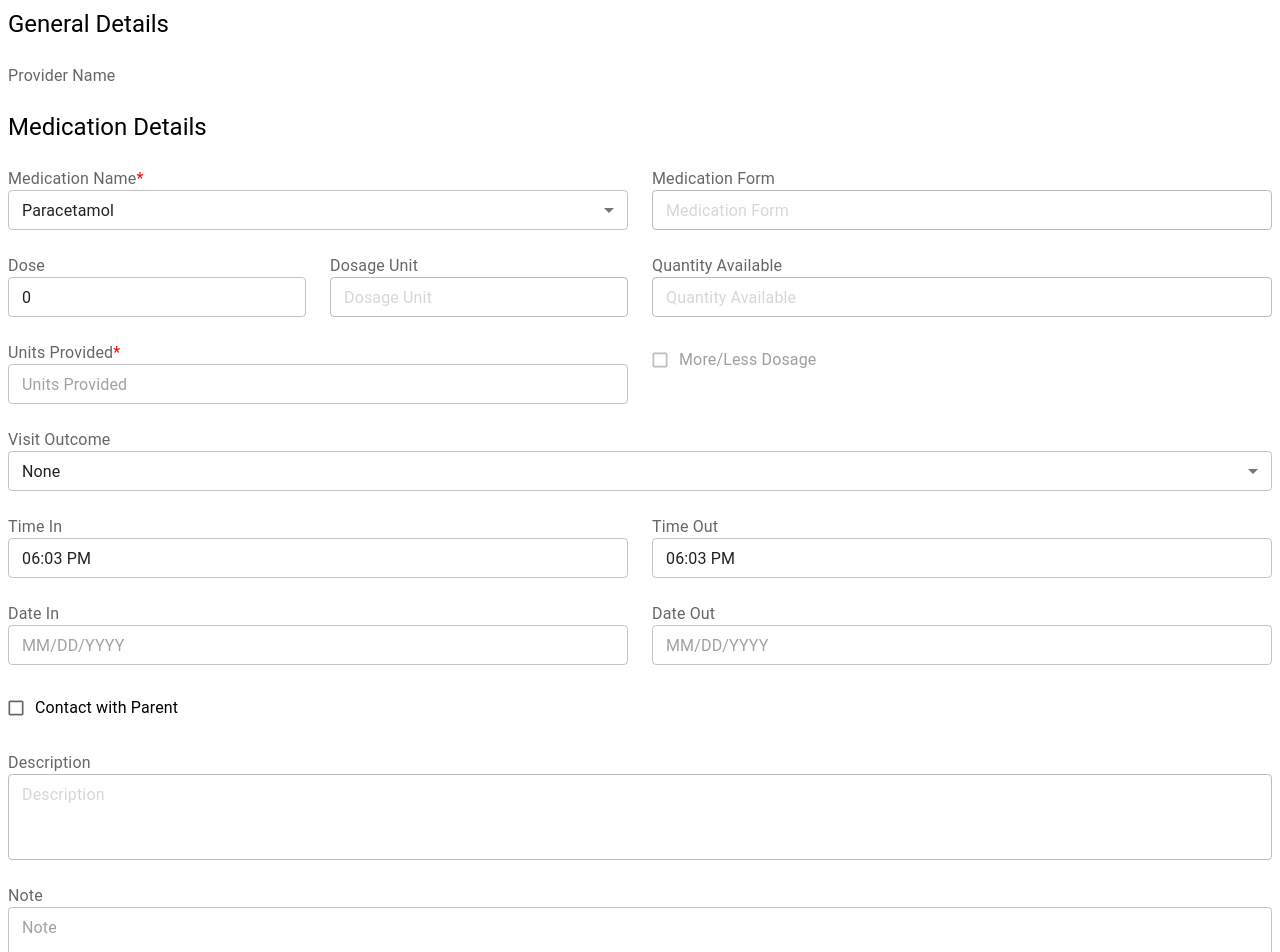
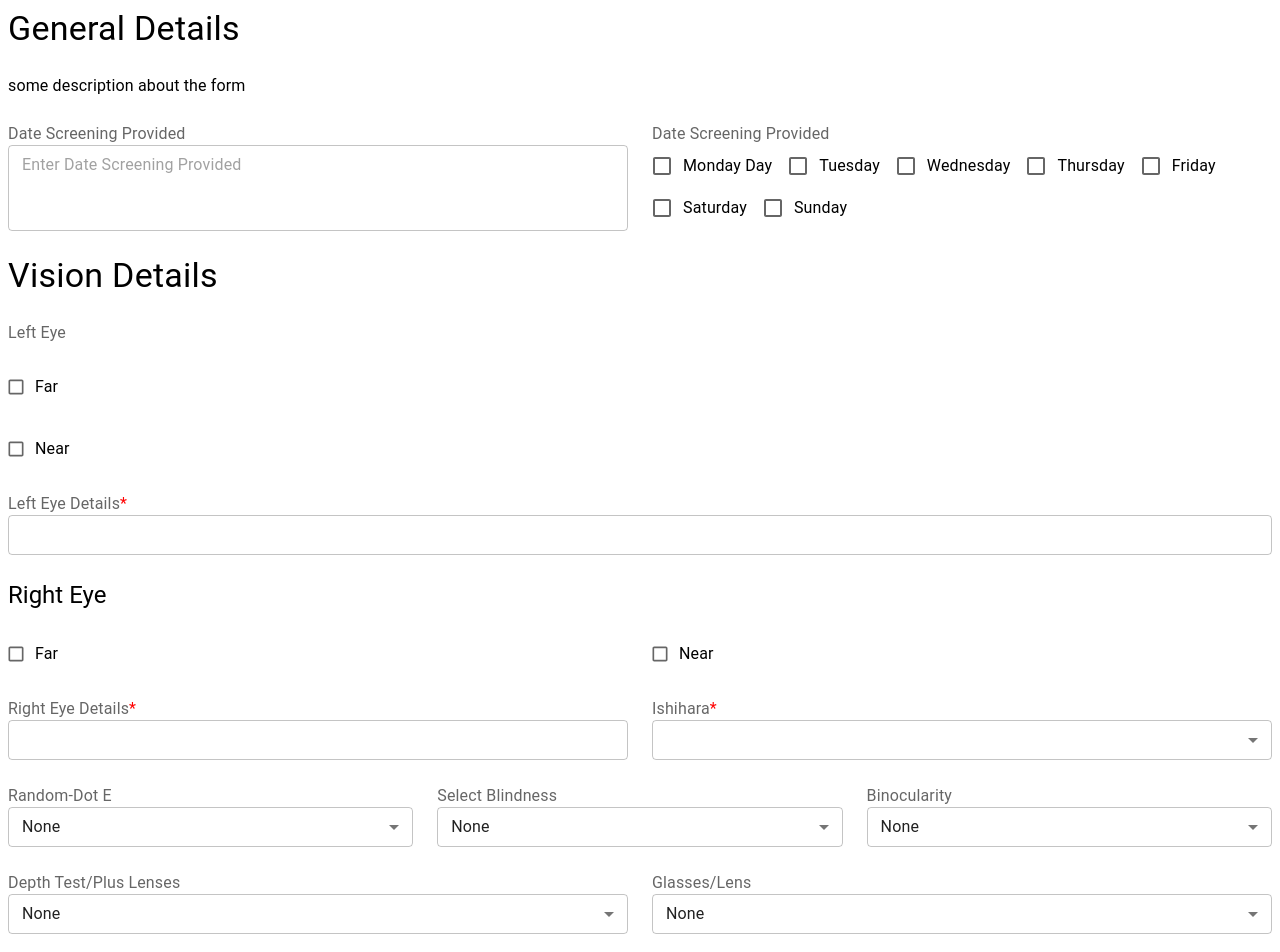
Before and after one commit to AmshenShanu07/form-sculpt, a React (Vite) app in the folder packages/form-sculpt/: page / in a window 1280 px wide. Shown: the top 952 px of the page. Built offline with nearby package versions, Linux system fonts and the light colour scheme.

Commit message:
changed options array structure

```diff
--- a/packages/form-sculpt/package.json
+++ b/packages/form-sculpt/package.json
@@ -1,6 +1,6 @@
 {
   "name": "form-sculpt",
-  "version": "0.3.20",
+  "version": "0.4.0",
   "description": "This package help to generate mui forms with yup validation from json data",
   "homepage": "https://github.com/AmshenShanu07/form-sculpt",
   "license": "Apache-2.0",
--- a/packages/form-sculpt/src/App.tsx
+++ b/packages/form-sculpt/src/App.tsx
@@ -1,22 +1,19 @@
-import React, { useState } from 'react';
+import Form from './Components/Form';
+import { sampleJsonField } from './sampleData';
+// import { ButtonTemplateProps } from './Context/PropContext/type';
 
-import Form from './Components/Form';
-import { chartMar } from './sampleData';
-import { ButtonTemplateProps } from './Context/PropContext/type';
+// const ButtonTemplate: React.FC<ButtonTemplateProps> = ({ errors, values }) => {
 
-const ButtonTemplate: React.FC<ButtonTemplateProps> = ({ errors, values }) => {
-
-  return (
-    <React.Fragment>
-      <button type='submit'>Submit</button>
-      <button onClick={() => console.log(errors)}>Errors</button>
-      <button onClick={() => console.log(values)}>Values</button>
-    </React.Fragment>
-  );
-};
+//   return (
+//     <React.Fragment>
+//       <button type='submit'>Submit</button>
+//       <button onClick={() => console.log(errors)}>Errors</button>
+//       <button onClick={() => console.log(values)}>Values</button>
+//     </React.Fragment>
+//   );
+// };
 
 const App = () => {
-  const [val, setVal] = useState<string>("12");
   const uploadFile = async (file: File) => {
     const url = await URL.createObjectURL(file);
     return url;
@@ -25,17 +22,10 @@ const App = () => {
   return (
     <div>
       <Form
-        schema={chartMar}
+        schema={sampleJsonField}
         onSubmit={(d) => console.log(d)}
         onFileUpload={uploadFile}
-        defaultValue={{
-          Dose: 0
-        }}
-        templates={{
-          ButtonTemplates: ButtonTemplate
-        }}
       />
-      <input type="text" value={val} onChange={(e) => setVal(e.target.value)} />
     </div>
   );
 };
--- a/packages/form-sculpt/src/Components/Fields/checkboxes.tsx
+++ b/packages/form-sculpt/src/Components/Fields/checkboxes.tsx
@@ -4,6 +4,7 @@ import { Controller } from 'react-hook-form';
 import { InputFieldProps } from './type';
 import { useValueHolder } from '../../Context/DataHolderContext/hook';
 import { useProps } from '../../Context/PropContext/hook';
+import { OptionsType } from '../../Context/PropContext/type';
 
 const FormCheckboxes = (props: InputFieldProps) => {
   const { control, data, error, onChange } = props;
@@ -21,12 +22,12 @@ const FormCheckboxes = (props: InputFieldProps) => {
           </InputLabel>
         </Grid>
 
-        {data.options &&
-          data.options.map((d: string, i: number) => {
+        {data.options?.length &&
+          data.options.map((d: OptionsType, i: number) => {
             return (
               <Box key={i} sx={{ display: 'flex', flexWrap: 'wrap' }}>
                 <Controller
-                  name={d}
+                  name={d.key}
                   control={control}
                   render={({ field }) => {
                     if (templates?.CheckBox) {
@@ -44,12 +45,12 @@ const FormCheckboxes = (props: InputFieldProps) => {
                     return (
                       <>
                         <FormControlLabel
-                          label={d}
+                          label={d.label}
                           {...field}
                           disabled={Boolean(data.disable)}
                           sx={inputFieldStyle?.checkboxes?.labelStyle || {}}
                           onClick={(e: any) => onChange(e, data, field.onChange)}
-                          checked={(values[data.key] && values[data.key].includes(d)) || false}
+                          checked={(values[data.key] && values[data.key].includes(d.key)) || false}
                           control={
                             <Checkbox
                               sx={inputFieldStyle?.checkboxes?.fieldStyle || {}}
--- a/packages/form-sculpt/src/Components/Fields/radio.tsx
+++ b/packages/form-sculpt/src/Components/Fields/radio.tsx
@@ -3,6 +3,7 @@ import { Controller } from 'react-hook-form';
 
 import { InputFieldProps } from './type';
 import { useProps } from '../../Context/PropContext/hook';
+import { OptionsType } from '../../Context/PropContext/type';
 
 const FormRadio = (props: InputFieldProps) => {
   const { control, data, error, onChange } = props;
@@ -36,11 +37,11 @@ const FormRadio = (props: InputFieldProps) => {
               </InputLabel>
               <RadioGroup row {...field} onChange={(e: any) => onChange(e, data, field.onChange)}>
                 {data?.options &&
-                  data?.options.map((d: any, i: number) => (
+                  data?.options.map((d: OptionsType, i: number) => (
                     <FormControlLabel
                       key={i}
-                      value={d}
-                      label={d}
+                      value={d.key}
+                      label={d.label}
                       disabled={Boolean(data.disable)}
                       sx={inputFieldStyle?.radio?.labelStyle || {}}
                       control={<Radio size={inputFieldSize} sx={inputFieldStyle?.radio?.fieldStyle || {}} />}
--- a/packages/form-sculpt/src/Components/Fields/select.tsx
+++ b/packages/form-sculpt/src/Components/Fields/select.tsx
@@ -3,6 +3,7 @@ import { Controller } from 'react-hook-form';
 
 import { InputFieldProps } from './type';
 import { useProps } from '../../Context/PropContext/hook';
+import { OptionsType } from '../../Context/PropContext/type';
 
 const FormSelect = (props: InputFieldProps) => {
   const { control, data, error, onChange } = props;
@@ -54,9 +55,9 @@ const FormSelect = (props: InputFieldProps) => {
                 size={inputFieldSize}
               >
                 {!data.isRequired && <MenuItem value='none'>None</MenuItem>}
-                {data.options?.map((d: string, i: number) => (
-                  <MenuItem value={d} key={i}>
-                    {d}
+                {data.options?.map((d: OptionsType, i: number) => (
+                  <MenuItem value={d.key} key={i}>
+                    {d.label}
                   </MenuItem>
                 ))}
               </TextField>
--- a/packages/form-sculpt/src/sampleData.ts
+++ b/packages/form-sculpt/src/sampleData.ts
@@ -43,7 +43,7 @@ export const sampleJsonField: SchemaType[] = [
       description: 'some description about the field',
     },
     fieldType: 'checkboxes',
-    options: ['Monday', 'Tuesday', 'Wednesday', 'Thursday', 'Friday', 'Saturday', 'Sunday'],
+    options: [{ 'key': 'MondayDay', 'label': 'Monday Day' }, { 'key': 'Tuesday', 'label': 'Tuesday' }, { 'key': 'Wednesday', 'label': 'Wednesday' }, { 'key': 'Thursday', 'label': 'Thursday' }, { 'key': 'Friday', 'label': 'Friday' }, { 'key': 'Saturday', 'label': 'Saturday' }, { 'key': 'Sunday', 'label': 'Sunday' }],
     isRequired: false,
   },
   {
@@ -116,7 +116,7 @@ export const sampleJsonField: SchemaType[] = [
       placeholderText: '',
     },
     fieldType: 'select',
-    options: ['20/20', '20/30', '20/40'],
+    options: [{ 'key': '20/20', 'label': '20/20' }, { 'key': '20/30', 'label': '20/30' }, { 'key': '20/40', 'label': '20/40' }],
     isRequired: true,
   },
   {
@@ -130,7 +130,7 @@ export const sampleJsonField: SchemaType[] = [
       placeholderText: '',
     },
     fieldType: 'select',
-    options: ['20/20', '20/30', '20/40'],
+    options: [{ 'key': '20/20', 'label': '20/20' }, { 'key': '20/30', 'label': '20/30' }, { 'key': '20/40', 'label': '20/40' }],
     isRequired: true,
   },
   {
@@ -188,7 +188,7 @@ export const sampleJsonField: SchemaType[] = [
       placeholderText: '',
     },
     fieldType: 'select',
-    options: ['20/20', '20/30', '20/40'],
+    options: [{ 'key': '20/20', 'label': '20/20' }, { 'key': '20/30', 'label': '20/30' }, { 'key': '20/40', 'label': '20/40' }],
     isRequired: true,
   },
   {
@@ -202,7 +202,7 @@ export const sampleJsonField: SchemaType[] = [
       placeholderText: '',
     },
     fieldType: 'select',
-    options: ['20/20', '20/30', '20/40'],
+    options: [{ 'key': '20/20', 'label': '20/20' }, { 'key': '20/30', 'label': '20/30' }, { 'key': '20/40', 'label': '20/40' }],
     isRequired: true,
   },
   {
@@ -215,7 +215,7 @@ export const sampleJsonField: SchemaType[] = [
     },
     fieldType: 'select',
     isRequired: true,
-    options: ['Passed', 'Failed'],
+    options: [{ 'key': 'Passed', 'label': 'Passed' }, { 'key': 'Failed', 'label': 'Failed' }],
   },
   {
     fieldWidth: 0.3333,
@@ -227,7 +227,7 @@ export const sampleJsonField: SchemaType[] = [
     },
     fieldType: 'select',
     isRequired: false,
-    options: ['Passed', 'Failed'],
+    options: [{ 'key': 'Passed', 'label': 'Passed' }, { 'key': 'Failed', 'label': 'Failed' }],
   },
   {
     fieldWidth: 0.3333,
@@ -239,7 +239,7 @@ export const sampleJsonField: SchemaType[] = [
     },
     fieldType: 'select',
     isRequired: false,
-    options: ['Passed', 'Failed'],
+    options: [{ 'key': 'Passed', 'label': 'Passed' }, { 'key': 'Failed', 'label': 'Failed' }],
   },
   {
     fieldWidth: 0.3333,
@@ -251,7 +251,7 @@ export const sampleJsonField: SchemaType[] = [
     },
     fieldType: 'select',
     isRequired: false,
-    options: ['Passed', 'Failed'],
+    options: [{ 'key': 'Passed', 'label': 'Passed' }, { 'key': 'Failed', 'label': 'Failed' }],
   },
   {
     fieldWidth: 1 / 2,
@@ -263,7 +263,7 @@ export const sampleJsonField: SchemaType[] = [
     },
     fieldType: 'select',
     isRequired: false,
-    options: ['Passed', 'Failed'],
+    options: [{ 'key': 'Passed', 'label': 'Passed' }, { 'key': 'Failed', 'label': 'Failed' }],
   },
   {
     fieldWidth: 1 / 2,
@@ -275,7 +275,7 @@ export const sampleJsonField: SchemaType[] = [
     },
     fieldType: 'select',
     isRequired: false,
-    options: ['Passed', 'Failed'],
+    options: [{ 'key': 'Passed', 'label': 'Passed' }, { 'key': 'Failed', 'label': 'Failed' }],
   },
   {
     fieldWidth: 1 / 2,
@@ -319,7 +319,19 @@ export const sampleJsonField: SchemaType[] = [
       placeholderText: '',
     },
     fieldType: 'select',
-    options: ['School Nurse', 'Family Physician'],
+    options: [{ 'key': 'SchoolNurse', 'label': 'School Nurse' }, { 'key': 'FamilyPhysician', 'label': 'Family Physician' }],
+    isRequired: false,
+  },
+  {
+    fieldWidth: 1 / 2,
+    key: 'ExamConductedByRadio',
+    fieldLabel: {
+      label: 'Exam Conducted By Radio',
+      description: '',
+      placeholderText: '',
+    },
+    fieldType: 'radio',
+    options: [{ 'key': 'SchoolNurse', 'label': 'School Nurse' }, { 'key': 'FamilyPhysician', 'label': 'Family Physician' }],
     isRequired: false,
   },
   {
@@ -331,7 +343,7 @@ export const sampleJsonField: SchemaType[] = [
       placeholderText: '',
     },
     fieldType: 'select',
-    options: ['Pass', 'Fail', 'Missed'],
+    options: [{ 'key': 'Pass', 'label': 'Pass' }, { 'key': 'Fail', 'label': 'Fail' }, { 'key': 'Missed', 'label': 'Missed' }],
     isRequired: false,
   },
   {
@@ -346,7 +358,7 @@ export const sampleJsonField: SchemaType[] = [
     },
     fieldType: 'radio',
     isRequired: true,
-    options: ['Yes', 'No'],
+    options: [{ 'key': 'Yes', 'label': 'Yes' }, { 'key': 'No', 'label': 'No' }],
   },
   {
     fieldWidth: 1 / 2,
@@ -373,7 +385,7 @@ export const sampleJsonField: SchemaType[] = [
     },
     fieldType: 'radio',
     isRequired: false,
-    options: ['Yes', 'No'],
+    options: [{ 'key': 'Yes', 'label': 'Yes' }, { 'key': 'No', 'label': 'No' }],
   },
   {
     fieldWidth: 1 / 2,
@@ -444,214 +456,3 @@ export const sampleJsonField: SchemaType[] = [
     isRequired: true,
   },
 ];
-
-export const chartMar: SchemaType[] = [
-  {
-    fieldLabel: { label: 'General Details', placeholderText: 'General Details', description: 'General Details' },
-    fieldType: 'subTitle',
-    fieldWidth: 1,
-    isRequired: false,
-    options: [],
-    key: 'GeneralDetails',
-  },
-  {
-    fieldLabel: { label: 'Provider Name', placeholderText: 'Provider Name', description: 'Provider Name' },
-    fieldType: 'label',
-    fieldWidth: 0.5,
-    isRequired: false,
-    options: [],
-    key: 'ProviderName',
-  },
-  {
-    fieldLabel: {
-      label: 'Medication Details',
-      placeholderText: 'Medication Details',
-      description: 'Medication Details',
-    },
-    fieldType: 'subTitle',
-    fieldWidth: 1,
-    isRequired: false,
-    options: [],
-    key: 'MedicationDetails',
-  },
-  {
-    fieldLabel: { label: 'Medication Name', placeholderText: 'Medication Name', description: 'Medication Name' },
-    fieldType: 'select',
-    fieldWidth: 0.5,
-    isRequired: true,
-    options: [
-      'Paracetamol',
-      'Aspirin',
-      'Benadryl',
-      'Theraflu Cough Relief',
-      'Metformin',
-      'Telma 40',
-      'Pepto-Bismol',
-      'Specimox',
-    ],
-    disable: false,
-    key: 'MedicationName',
-  },
-  {
-    fieldLabel: { label: 'Medication Form', placeholderText: 'Medication Form', description: 'Medication Form' },
-    fieldType: 'textField',
-    fieldWidth: 0.5,
-    isRequired: false,
-    disable: true,
-    key: 'MedicationForm',
-  },
-  {
-    fieldLabel: { label: 'Dose', placeholderText: 'Dose', description: 'Dose' },
-    fieldType: 'textField',
-    fieldWidth: 0.25,
-    isRequired: false,
-    key: 'Dose',
-    validation: { validation: 'number' },
-  },
-  {
-    fieldLabel: { label: 'Dosage Unit', placeholderText: 'Dosage Unit', description: 'Dosage Unit' },
-    fieldType: 'textField',
-    fieldWidth: 0.25,
-    isRequired: false,
-    disable: true,
-    key: 'DosageUnit',
-  },
-  {
-    fieldLabel: {
-      label: 'Quantity Available',
-      placeholderText: 'Quantity Available',
-      description: 'Quantity Available',
-    },
-    fieldType: 'textField',
-    fieldWidth: 0.5,
-    isRequired: false,
-    disable: true,
-    key: 'QuantityAvailable',
-    validation: { validation: 'number' },
-  },
-  {
-    fieldLabel: { label: 'Units Provided', placeholderText: 'Units Provided', description: 'Units Provided' },
-    fieldType: 'textField',
-    fieldWidth: 0.5,
-    isRequired: true,
-    key: 'UnitsProvided',
-  },
-  {
-    fieldLabel: { label: 'More/Less Dosage', placeholderText: 'More/Less Dosage', description: 'More/Less Dosage' },
-    fieldType: 'checkbox',
-    fieldWidth: 0.25,
-    isRequired: false,
-    options: [],
-    disable: true,
-    key: 'More/LessDosage',
-  },
-  {
-    fieldLabel: { label: 'Visit Outcome', placeholderText: 'Visit Outcome', description: 'Visit Outcome' },
-    fieldType: 'select',
-    fieldWidth: 1,
-    isRequired: false,
-    options: ['Asthma', 'Documentation', 'Home per Guardian', 'Returned to class', 'Sent Home'],
-    key: 'VisitOutcome',
-  },
-  {
-    fieldLabel: { label: 'Time In', placeholderText: 'Time In', description: 'Time In' },
-    fieldType: 'time',
-    fieldWidth: 0.5,
-    isRequired: false,
-    options: [],
-    key: 'TimeIn',
-  },
-  {
-    fieldLabel: { label: 'Time Out', placeholderText: 'Time Out', description: 'Time Out' },
-    fieldType: 'time',
-    fieldWidth: 0.5,
-    isRequired: false,
-    options: [],
-    key: 'TimeOut',
-  },
-  {
-    fieldLabel: { label: 'Date In', placeholderText: 'Date In', description: 'Date In' },
-    fieldType: 'date',
-    fieldWidth: 0.5,
-    isRequired: false,
-    options: [],
-    key: 'DateIn',
-  },
-  {
-    fieldLabel: { label: 'Date Out', placeholderText: 'Date Out', description: 'Date Out' },
-    fieldType: 'date',
-    fieldWidth: 0.5,
-    isRequired: false,
-    options: [],
-    key: 'DateOut',
-  },
-  {
-    fieldLabel: {
-      label: 'Contact with Parent',
-      placeholderText: 'Contact with Parent',
-      description: 'Contact with Parent',
-    },
-    fieldType: 'checkbox',
-    fieldWidth: 1,
-    isRequired: false,
-    options: [],
-    key: 'ContactwithParent',
-  },
-  {
-    fieldLabel: { label: 'Description', placeholderText: 'Description', description: 'Description' },
-    fieldType: 'textArea',
-    fieldWidth: 1,
-    isRequired: false,
-    options: [],
-    disable: true,
-    key: 'Description',
-  },
-  {
-    fieldLabel: { label: 'Note', placeholderText: 'Note', description: 'Note' },
-    fieldType: 'textArea',
-    fieldWidth: 1,
-    isRequired: false,
-    options: [],
-    key: 'Note',
-  },
-  {
-    fieldLabel: {
-      label: 'Prescription Details',
-      placeholderText: 'Prescription Details',
-      description: 'Prescription Details',
-    },
-    fieldType: 'subTitle',
-    fieldWidth: 1,
-    isRequired: false,
-    options: [],
-    key: 'PrescriptionDetails',
-  },
-  {
-    fieldLabel: { label: 'RX Number', placeholderText: 'RX Number', description: 'RX Number' },
-    fieldType: 'textField',
-    fieldWidth: 0.5,
-    isRequired: false,
-    disable: true,
-    key: 'RXNumber',
-  },
-  {
-    fieldLabel: { label: 'RX Provider Name', placeholderText: 'RX Provider Name', description: 'RX Provider Name' },
-    fieldType: 'textField',
-    fieldWidth: 0.5,
-    isRequired: false,
-    disable: true,
-    key: 'RXProviderName',
-  },
-  {
-    fieldLabel: {
-      label: 'Drag your file here or Browse',
-      placeholderText: 'Drag your file here or Browse',
-      description: 'Drag your file here or Browse',
-    },
-    fieldType: 'file',
-    fieldWidth: 1,
-    isRequired: false,
-    options: [],
-    key: 'DragyourfilehereorBrowse',
-  },
-];
```
Also changed, not shown: packages/form-sculpt/src/Context/PropContext/type.ts (+6 -1 lines).
